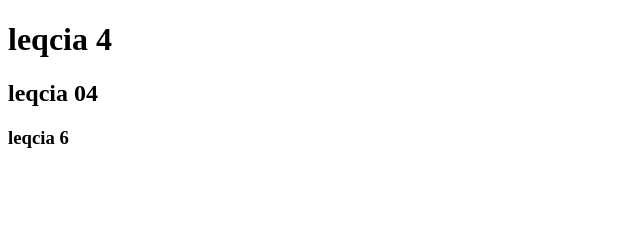
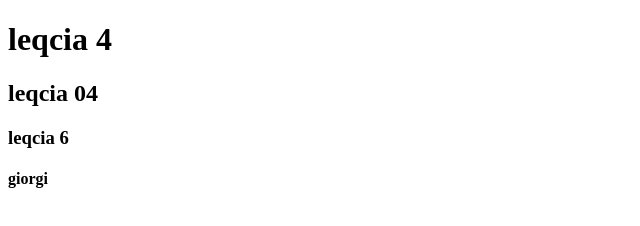
Before and after one commit to giorgi270078/leqcia-4, a plain HTML site: page index.html in a window 1280 px wide. Shown: the full height of the page, 0-640 px from the left. Drawn offline with Linux system fonts and the light colour scheme.

Commit message:
create index.html
daemata giorgi

```diff
--- a/index.html
+++ b/index.html
@@ -16,5 +16,8 @@
         <h3>
             leqcia 6
         </h3>
+        <h4>
+            giorgi
+        </h4>
 </body>
 </html>
```
